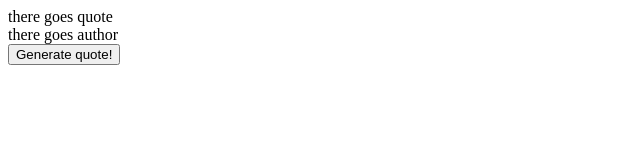
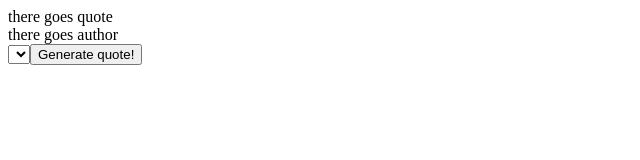
Before and after one commit to ajiiz/random-quote-react-app, a React (Create React App) app: page / in a window 1280 px wide. Shown: the top 160 px of the page, without its empty margins (0-640 px from the left). Built offline with nearby package versions, Linux system fonts and the light colour scheme.

Commit message:
Added new Form component

```diff
--- a/src/components/App.js
+++ b/src/components/App.js
@@ -1,5 +1,6 @@
 import React, { useState,useEffect } from 'react'
 import axios from 'axios'
+import Form from '../components/Form'
 
 const App = () => {
     const [quote, setQuote] = useState('there goes quote')
@@ -29,6 +30,10 @@ const App = () => {
         })
     }
 
+    const handleChange = (event) => {
+        const {name, value} = event.target
+    }
+
     return (
         <div className="main">
             {(!loading) ? (
@@ -39,7 +44,7 @@ const App = () => {
             ) : (
                 <h1>Loading</h1>
             )}
-            <button onClick={handleClick}>Generate quote!</button>
+            <Form handleClick={handleClick} handleChange={handleChange}/>
         </div>
     )
 }
--- /dev/null
+++ b/src/components/Form.js
@@ -0,0 +1,14 @@
+import React from 'react'
+
+const Form = ({handleClick, handleChange}) => {
+    return (
+        <form>
+            <select onChange={handleChange}>
+                <option></option>
+            </select>
+            <button onClick={handleClick}>Generate quote!</button>
+        </form>
+    )
+}
+
+export default Form
```
